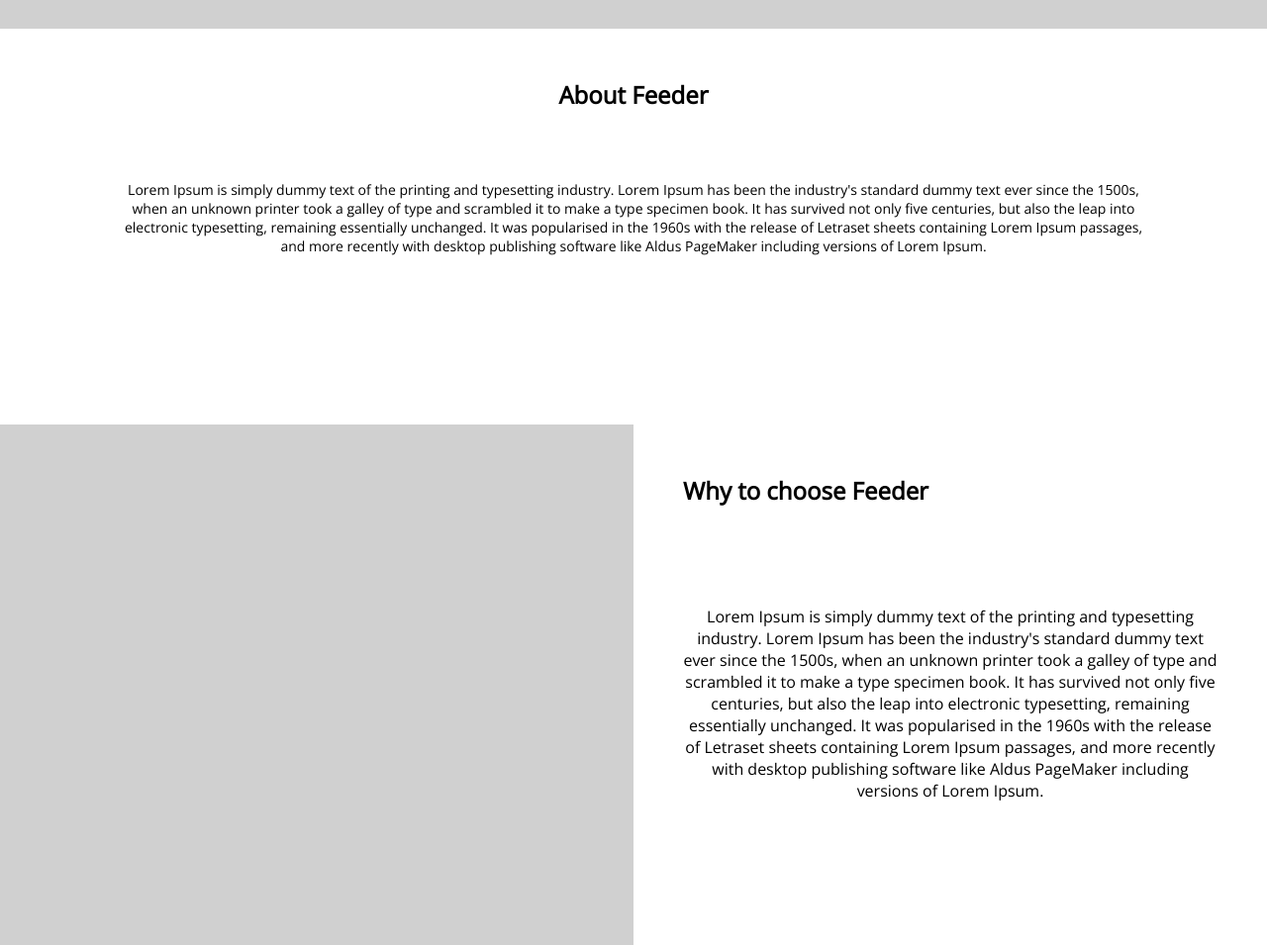
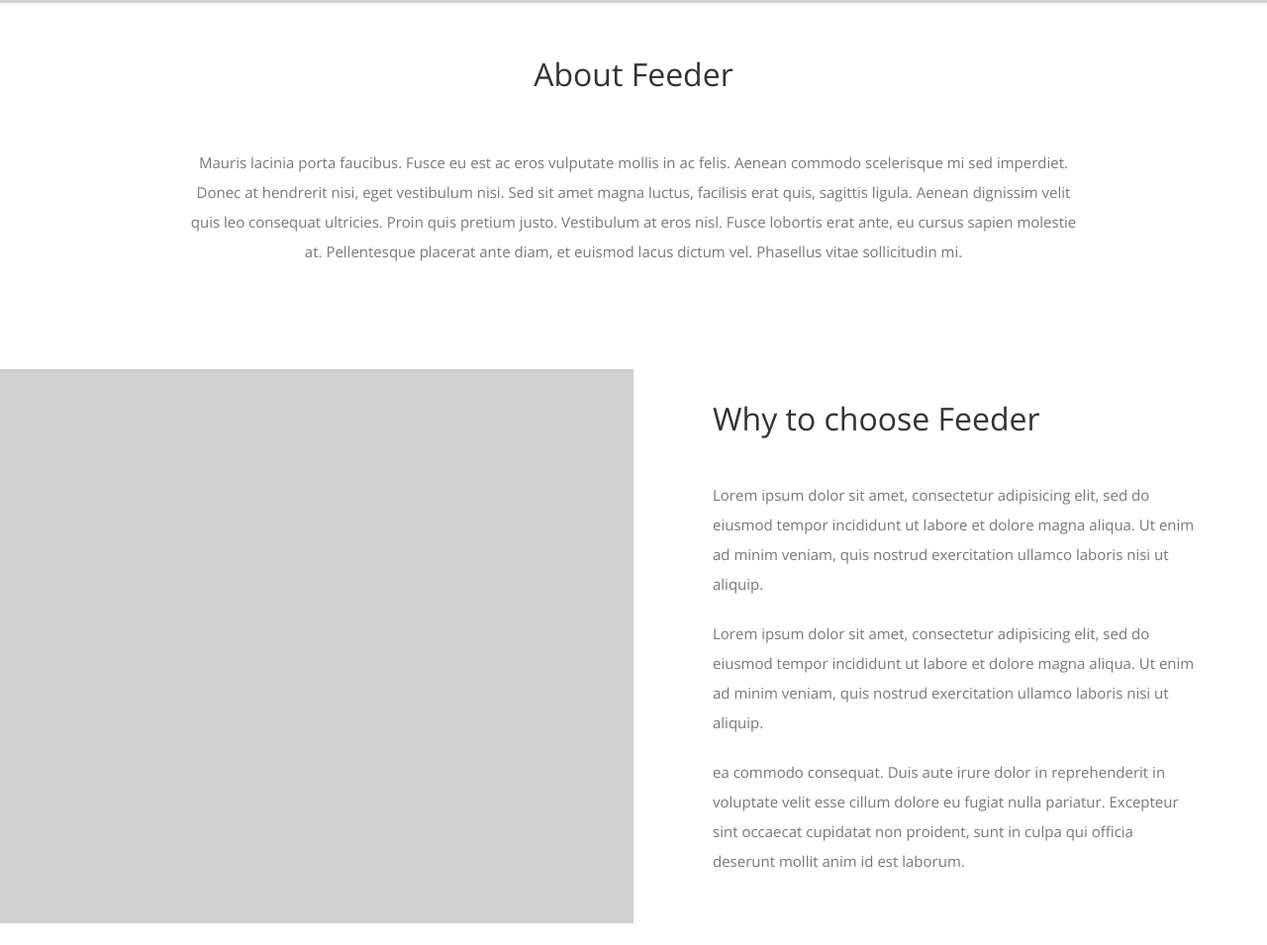
Before and after one commit to nikolllaa/test-site, a plain HTML site: page index.html in a window 1280 px wide. Shown: the part 797-1752 px from the top of the page at 99% size. Drawn offline with nearby package versions, Linux system fonts and the light colour scheme.

Commit message:
Code fixes according to design

```diff
--- a/index.html
+++ b/index.html
@@ -11,6 +11,7 @@
 
 </head>
 <body>
+
 <div class="container-1">
   <div class="navbar">
     <img src="images/logo.png" class="logo">
@@ -35,11 +36,12 @@
 <div class="container-2">
   <div id="about">
     <h2>About Feeder</h2>
-            <p>Lorem Ipsum is simply dummy text of the printing and typesetting industry. Lorem Ipsum has been the industry's
-               standard dummy text ever since the 1500s, when an unknown printer took a galley of type and scrambled it to make a
-               type specimen book. It has survived not only five centuries, but also the leap into electronic typesetting, remaining
-               essentially unchanged. It was popularised in the 1960s with the release of Letraset sheets containing Lorem Ipsum passages,
-               and more recently with desktop publishing software like Aldus PageMaker including versions of Lorem Ipsum.</p>
+    <p>Mauris lacinia porta faucibus. Fusce eu est ac eros vulputate mollis in ac felis. Aenean commodo scelerisque mi
+      sed imperdiet. Donec at hendrerit nisi, eget vestibulum nisi. Sed sit amet magna luctus, facilisis erat quis,
+      sagittis ligula. Aenean dignissim velit quis leo consequat ultricies. Proin quis pretium justo. Vestibulum at eros
+      nisl. Fusce lobortis erat ante, eu cursus sapien molestie at. Pellentesque placerat ante diam, et euismod lacus
+      dictum vel. Phasellus vitae sollicitudin mi.
+    </p>
   </div>
 </div>
 <div class="why">
@@ -48,20 +50,31 @@
   </div>
   <div class="col-2">
 
+    <div class="why-feeder-holder">
       <h2>Why to choose Feeder</h2>
-                <p>Lorem Ipsum is simply dummy text of the printing and typesetting industry. Lorem Ipsum has been the industry's
-               standard dummy text ever since the 1500s, when an unknown printer took a galley of type and scrambled it to make a
-               type specimen book. It has survived not only five centuries, but also the leap into electronic typesetting, remaining
-               essentially unchanged. It was popularised in the 1960s with the release of Letraset sheets containing Lorem Ipsum passages,
-               and more recently with desktop publishing software like Aldus PageMaker including versions of Lorem Ipsum.
+      <div class="why-feeder-para-info">
+        <p>
+          Lorem ipsum dolor sit amet, consectetur adipisicing elit, sed do eiusmod tempor incididunt ut labore et dolore
+          magna aliqua. Ut enim ad minim veniam, quis nostrud exercitation ullamco laboris nisi ut aliquip.
         </p>
 
+        <p>
+          Lorem ipsum dolor sit amet, consectetur adipisicing elit, sed do eiusmod tempor incididunt ut labore et dolore
+          magna aliqua. Ut enim ad minim veniam, quis nostrud exercitation ullamco laboris nisi ut aliquip.
+        </p>
+
+        <p>
+          ea commodo consequat. Duis aute irure dolor in reprehenderit in voluptate velit esse cillum dolore eu fugiat nulla
+          pariatur. Excepteur sint occaecat cupidatat non proident, sunt in culpa qui officia deserunt mollit anim id est
+          laborum.
+        </p>
+      </div>
+    </div>
   </div>
 </div>
 <div id="portfolio">
   <h2>Portfolio</h2>
   <p>Lorem Ipsum is simply dummy text of the printing and typesetting industry.</p>
-
 
   <div class="navbar-1">
 
@@ -91,13 +104,12 @@
   </div>
 
 
-
 </div>
 <script src="https://unpkg.com/masonry-layout@4/dist/masonry.pkgd.min.js"></script>
 
 <script>
   var elem = document.querySelector('.grid');
-                var msnry = new Masonry( elem, {
+  var msnry = new Masonry(elem, {
 
     itemSelector: '.grid-item',
 
@@ -124,7 +136,8 @@
       </div>
       <div class="grid-item-1-title">GRAPHIC DESIGN</div>
       <div class="grid-item-1-text">
-                    <p>Lorem Ipsum Proin gravida nibh vel velit auctor aliquet. Aenean sollicitudin, lorem quis bibendum auctor, nisi elit consequat ipsum</p>
+        <p>Lorem Ipsum Proin gravida nibh vel velit auctor aliquet. Aenean sollicitudin, lorem quis bibendum auctor,
+          nisi elit consequat ipsum</p>
       </div>
     </div>
 
@@ -134,7 +147,8 @@
       </div>
       <div class="grid-item-1-title">WEB DEVELOPMENT</div>
       <div class="grid-item-1-text">
-                    <p>Lorem Ipsum Proin gravida nibh vel velit auctor aliquet. Aenean sollicitudin, lorem quis bibendum auctor, nisi elit consequat ipsum</p>
+        <p>Lorem Ipsum Proin gravida nibh vel velit auctor aliquet. Aenean sollicitudin, lorem quis bibendum auctor,
+          nisi elit consequat ipsum</p>
       </div>
     </div>
 
@@ -144,7 +158,8 @@
       </div>
       <div class="grid-item-1-title">MARKETING</div>
       <div class="grid-item-1-text">
-                    <p>Lorem Ipsum Proin gravida nibh vel velit auctor aliquet. Aenean sollicitudin, lorem quis bibendum auctor, nisi elit consequat ipsum</p>
+        <p>Lorem Ipsum Proin gravida nibh vel velit auctor aliquet. Aenean sollicitudin, lorem quis bibendum auctor,
+          nisi elit consequat ipsum</p>
       </div>
     </div>
 
@@ -154,7 +169,8 @@
       </div>
       <div class="grid-item-1-title">VIDEO PRODUCTION</div>
       <div class="grid-item-1-text">
-                    <p>Lorem Ipsum Proin gravida nibh vel velit auctor aliquet. Aenean sollicitudin, lorem quis bibendum auctor, nisi elit consequat ipsum</p>
+        <p>Lorem Ipsum Proin gravida nibh vel velit auctor aliquet. Aenean sollicitudin, lorem quis bibendum auctor,
+          nisi elit consequat ipsum</p>
       </div>
     </div>
 
@@ -164,7 +180,8 @@
       </div>
       <div class="grid-item-1-title">PHOTOGRAPHY</div>
       <div class="grid-item-1-text">
-                    <p>Lorem Ipsum Proin gravida nibh vel velit auctor aliquet. Aenean sollicitudin, lorem quis bibendum auctor, nisi elit consequat ipsum</p>
+        <p>Lorem Ipsum Proin gravida nibh vel velit auctor aliquet. Aenean sollicitudin, lorem quis bibendum auctor,
+          nisi elit consequat ipsum</p>
       </div>
     </div>
 
@@ -174,13 +191,14 @@
       </div>
       <div class="grid-item-1-title">COPYWRITING</div>
       <div class="grid-item-1-text">
-                    <p>Lorem Ipsum Proin gravida nibh vel velit auctor aliquet. Aenean sollicitudin, lorem quis bibendum auctor, nisi elit consequat ipsum</p>
+        <p>Lorem Ipsum Proin gravida nibh vel velit auctor aliquet. Aenean sollicitudin, lorem quis bibendum auctor,
+          nisi elit consequat ipsum</p>
       </div>
     </div>
   </div>
 </div>
 <div class="video">
-        <video  controls>
+  <video controls>
     <source src="movie.mp4" type="video/mp4">
 
     Your browser does not support the video tag.
@@ -238,7 +256,29 @@
     </form>
   </div>
   <div class="location">
-            <div class="mapouter"><div class="gmap_canvas"><iframe class="gmap_iframe" width="100%" frameborder="0" scrolling="no" marginheight="0" marginwidth="0" src="https://maps.google.com/maps?width=1000&amp;height=500&amp;hl=en&amp;q=Banja Luka&amp;t=&amp;z=14&amp;ie=UTF8&amp;iwloc=B&amp;output=embed"></iframe><a href="https://kokagames.com/">FNF</a></div><style>.mapouter{position:relative;text-align:right;width:100%;height:500px;}.gmap_canvas {overflow:hidden;background:none!important;width:100%;height:500px;}.gmap_iframe {height:500px!important;}</style></div>
+    <div class="mapouter">
+      <div class="gmap_canvas">
+        <iframe class="gmap_iframe" width="100%" frameborder="0" scrolling="no" marginheight="0" marginwidth="0"
+                src="https://maps.google.com/maps?width=1000&amp;height=500&amp;hl=en&amp;q=Banja Luka&amp;t=&amp;z=14&amp;ie=UTF8&amp;iwloc=B&amp;output=embed"></iframe>
+        <a href="https://kokagames.com/">FNF</a></div>
+      <style>.mapouter {
+        position: relative;
+        text-align: right;
+        width: 100%;
+        height: 500px;
+      }
+
+      .gmap_canvas {
+        overflow: hidden;
+        background: none !important;
+        width: 100%;
+        height: 500px;
+      }
+
+      .gmap_iframe {
+        height: 500px !important;
+      }</style>
+    </div>
   </div>
 </div>
 <div class="social-network">
--- a/style.css
+++ b/style.css
@@ -1,11 +1,13 @@
-*{
+@import url('https://fonts.googleapis.com/css2?family=Open+Sans:wght@300;400;600;700&display=swap');
+@import url('https://fonts.googleapis.com/css2?family=Raleway:wght@400;500;700&display=swap');
+
+* {
   margin: 0;
   padding: 0;
-    font-family: 'Open Sans';
+  font-family: 'Open Sans Regular', sans-serif;
+}
 
-
-}
-.container-1{
+.container-1 {
   width: 100%;
   min-height: 100vh;
   padding-left: 8%;
@@ -14,42 +16,46 @@
   overflow: hidden;
   background-color: #d0d0d0;
 }
-.navbar{
+
+.navbar {
   width: 100%;
   display: flex;
   align-items: center;
+}
 
-}
-.logo{
+.logo {
   width: 150px;
   cursor: pointer;
   margin: 30px;
+}
 
-}
-.menu-icon{
+.menu-icon {
   width: 75px;
   cursor: pointer;
+}
 
-}
-nav{
+nav {
   flex: 1;
   text-align: right;
+}
 
-}
-nav ul li{
+nav ul li {
   list-style: none;
   display: inline-block;
   margin-right: 50px;
+}
 
-}
-nav ul li a{
+nav ul li a {
   text-decoration: none;
   color: #ffffff;
-    font-size: 14px;
+  font-size: 11px;
+  text-transform: uppercase;
 }
-nav ul li a:hover{
+
+nav ul li a:hover {
   color: #000
 }
+
 #home {
   display: flex;
   flex-direction: column;
@@ -58,52 +64,75 @@ nav ul li a:hover{
   text-align: center;
   margin: 200px 50px;
 }
-#home h1{
-    font-size:  54px;
+
+#home h1 {
+  font-size: 40px;
   color: #ffffff;
   padding: 20px;
   text-align: center;
+  font-family: 'Open Sans', sans-serif;
+  font-weight: 300;
+}
 
-}
-#home p{
-    font-size: 18px;
+#home p {
   color: #ffffff;
   padding: 20px;
   text-align: center;
+  font-family: 'Open Sans', sans-serif;
+  font-size: 16px;
+  font-weight: 300;
+  letter-spacing: 0;
+  line-height: 20px;
 }
-#home h4{
-    font-size: 18px;
+
+#home h4 {
+  font-size: 11px;
   color: #ffffff;
   padding: 20px;
   text-align: center;
+  font-family: 'Raleway', sans-serif;
+  text-transform: uppercase;
 }
-  #about{
+
+#about {
   width: 100%;
   margin: auto;
   padding-left: 0%;
   padding-right: 0%;
   box-sizing: border-box;
   overflow: hidden;
+}
 
+#about h2 {
+  text-align: center;
+  color: #333333;
+  font-family: "Open Sans", sans-serif;
+  font-size: 32px;
+  font-weight: 300;
+  letter-spacing: 0;
+  line-height: 44px;
+  padding: 50px 50px 32px;
 }
-#about h2{
-    font-size: 24px;
-    color: black;
-    padding: 50px;
-    text-align: center;
-}
-#about p{
-    font-size: 14px;
-    color: black;
+
+#about p {
   padding: 20px;
   text-align: center;
+  color: #777777;
+  font-family: "Open Sans", sans-serif;
+  font-size: 15px;
+  font-weight: 300;
+  letter-spacing: 0;
+  line-height: 30px;
+  max-width: 900px;
+  width: 100%;
+  margin: 0 auto;
 }
 
 .why {
   display: flex;
+}
 
-  }
-  .why .col-1{
+.why .col-1 {
   flex: 50%;
   min-height: 70vh;
   padding-left: 8%;
@@ -112,17 +141,44 @@ nav ul li a:hover{
   overflow: hidden;
   background-color: #d0d0d0;
 }
-  .why .col-2{
+
+.why .col-2 {
   flex: 50%;
-  }
-  .why .col-2 h2{
-    padding: 50px;
-  }
-  .why .col-2 p{
-    padding: 50px;
+  display: flex;
+  align-items: center;
+  vertical-align: middle;
 }
 
+.why .col-2 h2 {
+  color: #333333;
+  font-family: "Open Sans", sans-serif;
+  font-size: 32px;
+  font-weight: 300;
+  letter-spacing: 0;
+  line-height: 44px;
+  margin-bottom: 40px;
+}
 
+.why-feeder-holder {
+  display: flex;
+  flex-direction: column;
+  vertical-align: middle;
+  margin-left: 80px;
+}
+
+.why .col-2 .why-feeder-para-info p {
+  color: #777777;
+  font-family: "Open Sans", sans-serif;
+  font-size: 15px;
+  font-weight: 300;
+  letter-spacing: 0;
+  line-height: 30px;
+  margin: 0;
+  max-width: 490px;
+  width: 100%;
+  text-align: left;
+  margin-bottom: 20px;
+}
 
 #portfolio {
   display: flex;
@@ -133,54 +189,57 @@ nav ul li a:hover{
   margin: 100px 20px;
 }
 
- #porfolio h2{
+#portfolio h2 {
   text-align: center;
-     font-size: 24px;
-     color: black;
   padding: 10px;
+  color: #333333;
+  font-family: "Open Sans", sans-serif;
+  font-size: 32px;
+  font-weight: 300;
+  letter-spacing: 0;
+  line-height: 44px;
 }
- #portfolio p{
+
+#portfolio p {
   text-align: center;
   font-size: 14px;
   padding: 30px;
 }
- .navbar-1{
+
+.navbar-1 {
   width: 100%;
   display: flex;
   align-items: center;
+}
 
- }
 .navbar-1 nav {
   flex: 1;
   text-align: center;
   padding: 20px;
 }
- .navbar-1 nav ul li a{
+
+.navbar-1 nav ul li a {
   text-decoration: none;
   color: #77bae7;
   font-size: 16px;
+}
 
-
- }
- .nabvar-1 nav ul li{
+.nabvar-1 nav ul li {
   list-style: none;
   display: inline-block;
   padding: 20px;
-
 }
 
-
-  .container-2{
-
+.container-2 {
   width: 100%;
-        min-height: 50vh;
+  min-height: 370px;
   padding-left: 8%;
   padding-right: 8%;
   box-sizing: border-box;
   overflow: hidden;
   background-color: white;
+}
 
-  }
 .grid-container {
   display: grid;
   text-align: center;
@@ -192,42 +251,42 @@ nav ul li a:hover{
 }
 
 .grid-item-1 {
-
-
   padding: 10px;
   font-size: 30px;
   text-align: center;
   justify-self: center;
 }
-  .show{
+
+.show {
   margin: 80px;
 }
-  .show h2{
+
+.show h2 {
   text-align: left;
   font-size: 24px;
   color: black;
   margin: 80px;
+}
 
-
-}
-  .show p{
+.show p {
   text-align: left;
   font-size: 14px;
-
   margin: 80px;
 }
 
-#services h2{
+#services h2 {
   text-align: center;
   font-size: 24px;
   color: black;
   padding: 10px;
 }
-#services p{
+
+#services p {
   text-align: center;
   font-size: 14px;
   padding: 30px;
 }
+
 .grid-container-1 {
   display: flex;
   grid-row: auto;
@@ -235,7 +294,8 @@ nav ul li a:hover{
   column-gap: 5px;
   padding: 5px;
 }
-  .btn{
+
+.btn {
   text-align: center;
 }
 
@@ -249,25 +309,27 @@ nav ul li a:hover{
   font-size: 16px;
   position: relative;
 }
-  .video{
+
+.video {
   text-align: center;
   margin: 320px;
 }
-  #contact{
+
+#contact {
 
   margin: 200px;
 }
-  #contact h2,p{
+
+#contact h2, p {
   text-align: center;
 }
 
-
-
-  .form{
+.form {
   justify-self: center;
   margin: 50px;
 }
-  .label{
+
+.label {
   text-align: left;
 }
 
@@ -280,6 +342,7 @@ nav ul li a:hover{
   border: none;
   border-bottom: 2px solid #77bae7;
 }
+
 input[type=submit] {
   background-color: white;
   color: #77bae7;
@@ -289,79 +352,97 @@ nav ul li a:hover{
   text-decoration: none;
   font-size: 16px;
 }
+
 .html {
   width: 35px;
   filter: opacity(0.5) drop-shadow(0 0 0 rgb(88, 88, 88));
 }
+
 .js {
   width: 35px;
   filter: opacity(0.5) drop-shadow(0 0 0 rgb(88, 88, 88));
 }
+
 .python {
   width: 35px;
   filter: opacity(0.5) drop-shadow(0 0 0 rgb(88, 88, 88));
 }
+
 .pinterest {
   width: 35px;
   filter: opacity(0.5) drop-shadow(0 0 0 rgb(88, 88, 88));
 }
+
 .behance {
   width: 35px;
   filter: opacity(0.5) drop-shadow(0 0 0 rgb(88, 88, 88));
 }
+
 .code {
   width: 35px;
   filter: opacity(0.5) drop-shadow(0 0 0 rgb(88, 88, 88));
 }
+
 .dribble {
   width: 35px;
   filter: opacity(0.5) drop-shadow(0 0 0 rgb(88, 88, 88));
 }
+
 .css {
   width: 35px;
   filter: opacity(0.5) drop-shadow(0 0 0 rgb(88, 88, 88));
 }
-  .social-network{
+
+.social-network {
   background-color: #77bae7;
 }
-  .navbar-2 nav ul li a{
+
+.navbar-2 nav ul li a {
   text-decoration: none;
   color: white;
   font-size: 16px;
 }
-  .navbar-2{
+
+.navbar-2 {
   width: 100%;
   display: flex;
   align-items: center;
 
 }
+
 .navbar-2 nav {
   flex: 1;
   text-align: center;
   padding: 20px;
 }
- .nabvar-2 nav ul li{
+
+.nabvar-2 nav ul li {
   list-style: none;
   display: inline-block;
   padding: 20px;
 }
+
 video {
   width: 100%;
   height: auto;
 
 }
+
 #siluete {
   height: 400px;
   width: 600px;
 }
+
 #bread {
   height: 560px;
   width: 446px;
 }
+
 #sunrise {
   height: 391px;
   width: 600px;
 }
+
 #vertical {
   height: 486px;
   width: 359px;
@@ -373,7 +454,8 @@ nav ul li a:hover{
   border: 2px;
 
 }
-.grid{
+
+.grid {
   column-count: 4;
   column-gap: 16px;
 }
```
Lines whose indentation alone changed are shown as unchanged.
